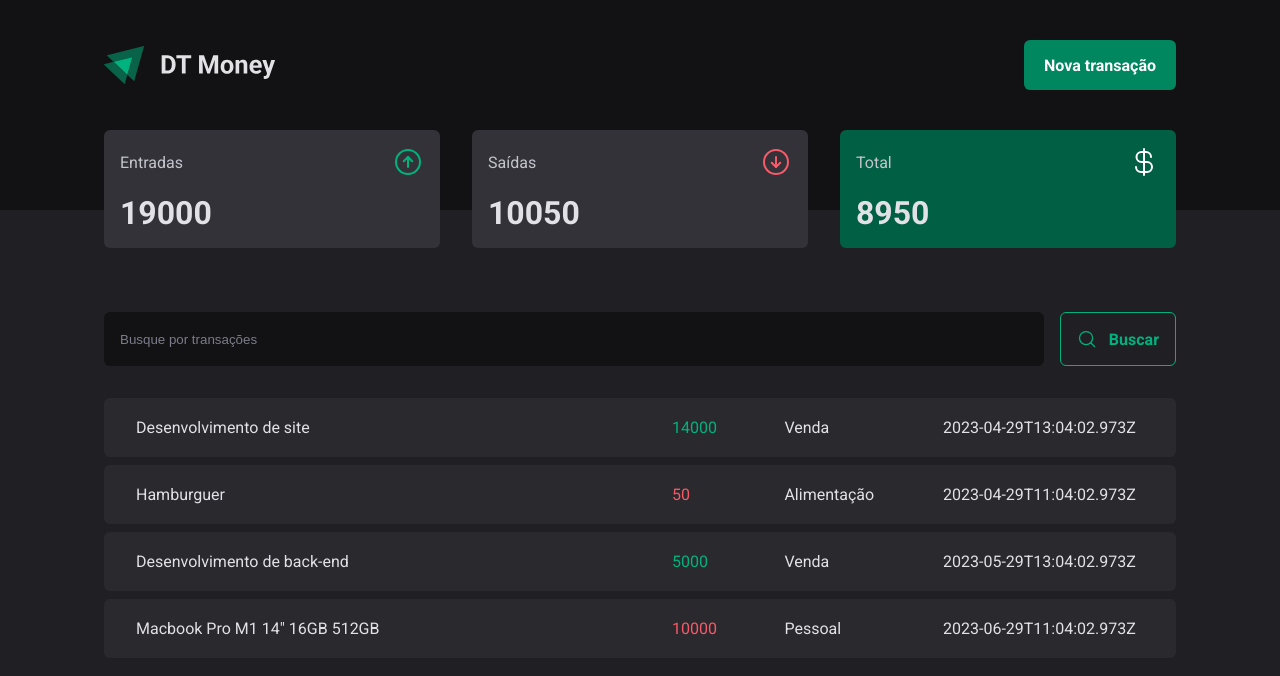
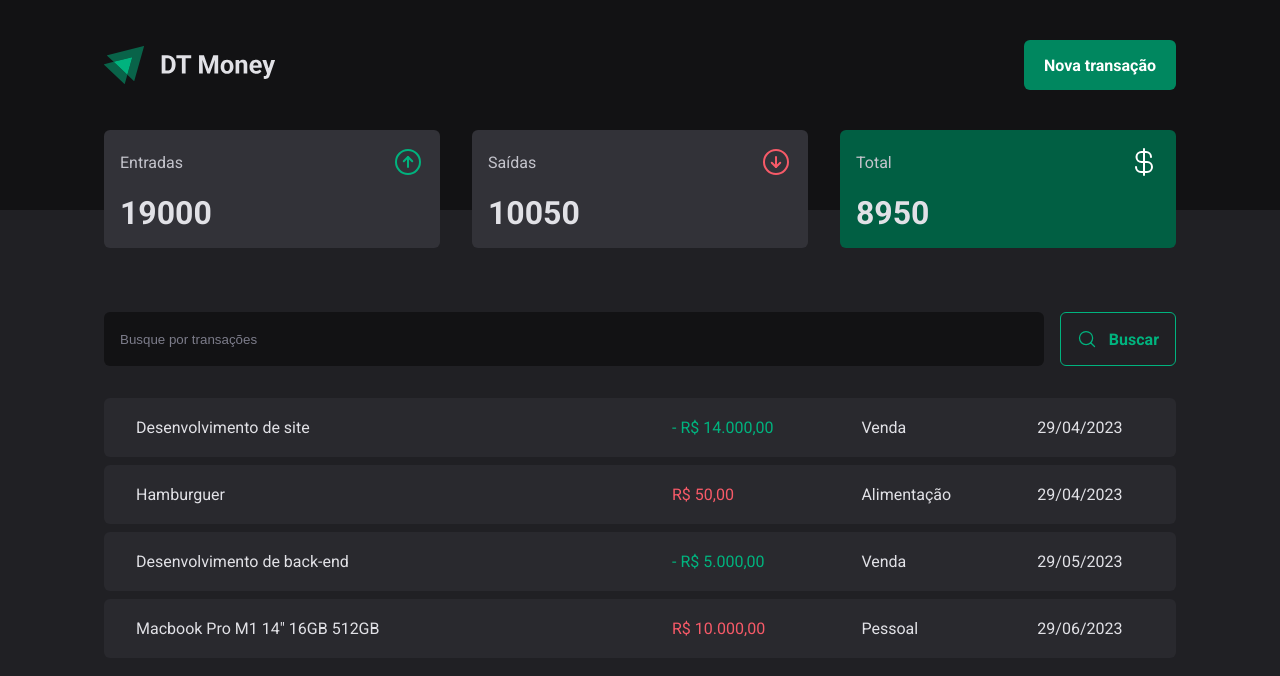
Before and after one commit to lzhudson/ignite-dt-money, a React (Vite) app: page / in a window 1280 px wide. Shown: the top 676 px of the page. Built offline with nearby package versions, Linux system fonts and the light colour scheme; data requests are answered from the project's data file.

Commit message:
feat: formate price and createdAt values

```diff
--- a/src/pages/Transactions/index.tsx
+++ b/src/pages/Transactions/index.tsx
@@ -4,6 +4,7 @@ import { Summary } from "../../components/Summary";
 import { SearchForm } from "./components/SearchForm";
 import { PriceHighlight, TransactionsContainer, TransactionsTable } from "./style";
 import { TransactionsContext } from "../../context/TransactionsContent";
+import { dateFormatter, priceFormatter } from "../../utils/formatter";
 
 
 
@@ -24,11 +25,12 @@ export function Transactions() {
               <td width="50%">{transaction.description}</td>
               <td>
                 <PriceHighlight variant={transaction.type}>
-                  {transaction.price}
+                  {transaction.type === 'income' && '- '}
+                  {priceFormatter(transaction.price)}
                 </PriceHighlight>
               </td>
               <td>{transaction.category}</td>
-              <td>{transaction.createdAt}</td>
+              <td>{dateFormatter(transaction.createdAt)}</td>
             </tr>
             ))}
           </tbody>
```
